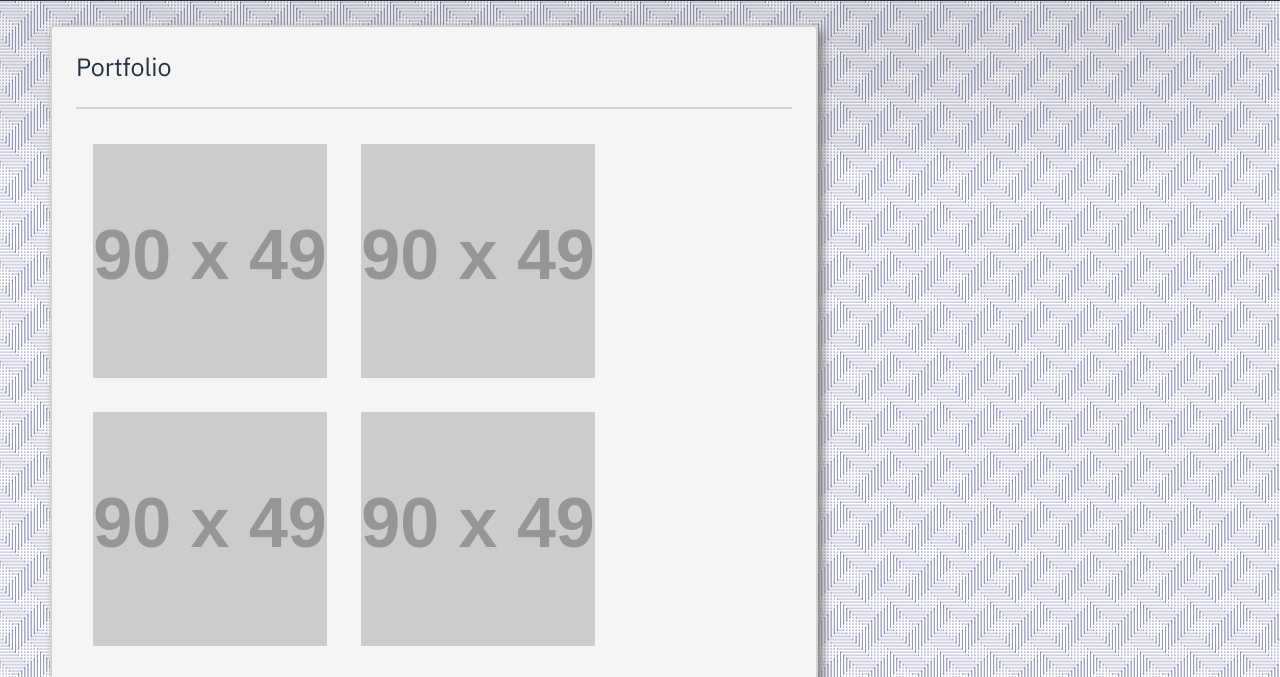
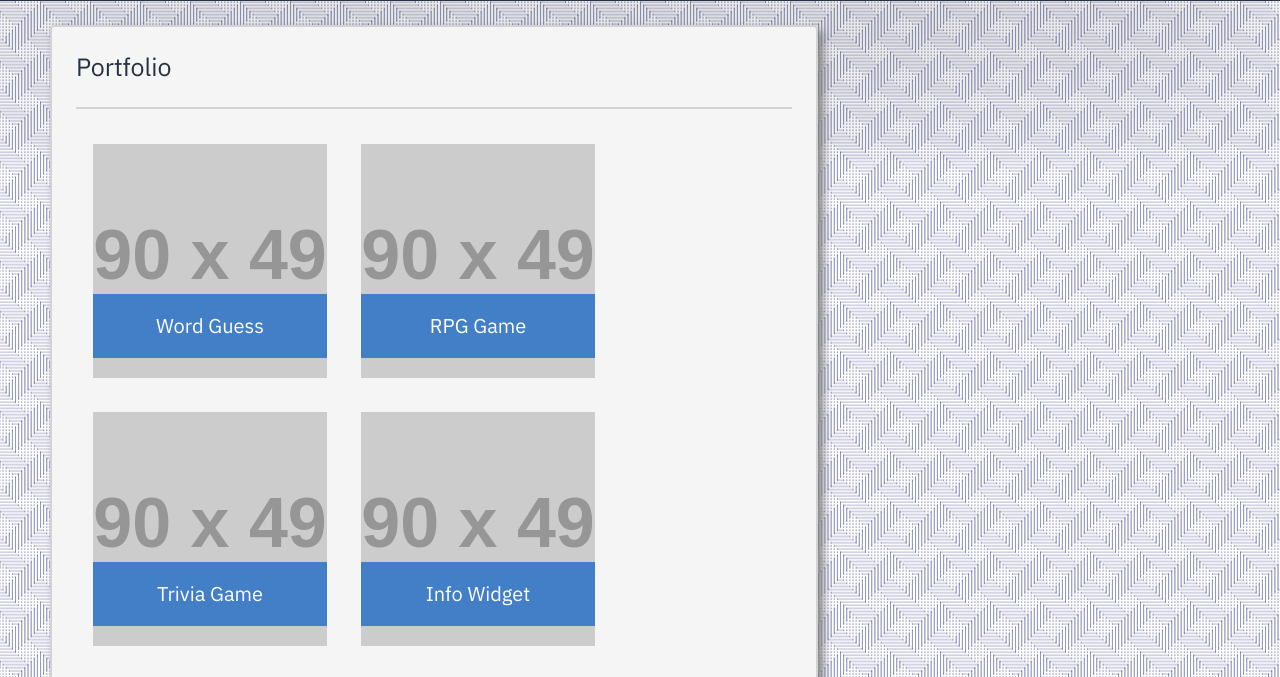
Before and after one commit to jethan16/ResponsivePortfolio, a plain HTML site: page portfolio.html in a window 1280 px wide. Shown: the part 95-772 px from the top of the page. Drawn offline with nearby package versions, Linux system fonts and the light colour scheme; placeholder pictures from the web are drawn by us.

Commit message:
Added portfolio image banners

```diff
--- a/Assets/portfolioStyle.css
+++ b/Assets/portfolioStyle.css
@@ -99,6 +99,16 @@ body {
     height: 490px;
     object-fit: cover;
     margin: 30px 0px;
+    text-align: center;
+}
+
+.images h3 {
+    font-size: 20px;
+    position: relative;
+    top: 150px;
+    background-color: rgb(67 127 199);
+    color: white;
+    padding: 20px;
 }
 
 
--- a/portfolio.html
+++ b/portfolio.html
@@ -62,22 +62,25 @@
 
 
                     <figure class="images">
+                        <h3>Word Guess</h3>
+                    </figure>
+
+                    <figure class="images">
+                        <h3>RPG Game</h3>
+                    </figure>
+
+                    <figure class="images">
+                        <h3>Trivia Game</h3>
 
                     </figure>
 
                     <figure class="images">
+                        <h3>Info Widget</h3>
 
                     </figure>
 
                     <figure class="images">
-
-                    </figure>
-
-                    <figure class="images">
-
-                    </figure>
-
-                    <figure class="images">
+                        <h3>Rock Paper Scissors</h3>
 
                     </figure>
 
```
Also changed, not shown: Assets/Images/Lenny.jpg, Assets/Images/Refs/768-portfolio.jpg (deleted), Assets/Images/Refs/768-portfolio.png (added), Assets/Images/harley-davidson-1HZcJjdtc9g-unsplash.jpg (added), Assets/Images/om-malik-M34wymLwr54-unsplash.jpg (added), Assets/Images/tamas-pap-xoqHOWAxKQk-unsplash.jpg (added), Assets/Images/vaso-vacuo-WagTJTT5_Aw-unsplash.jpg (added).
